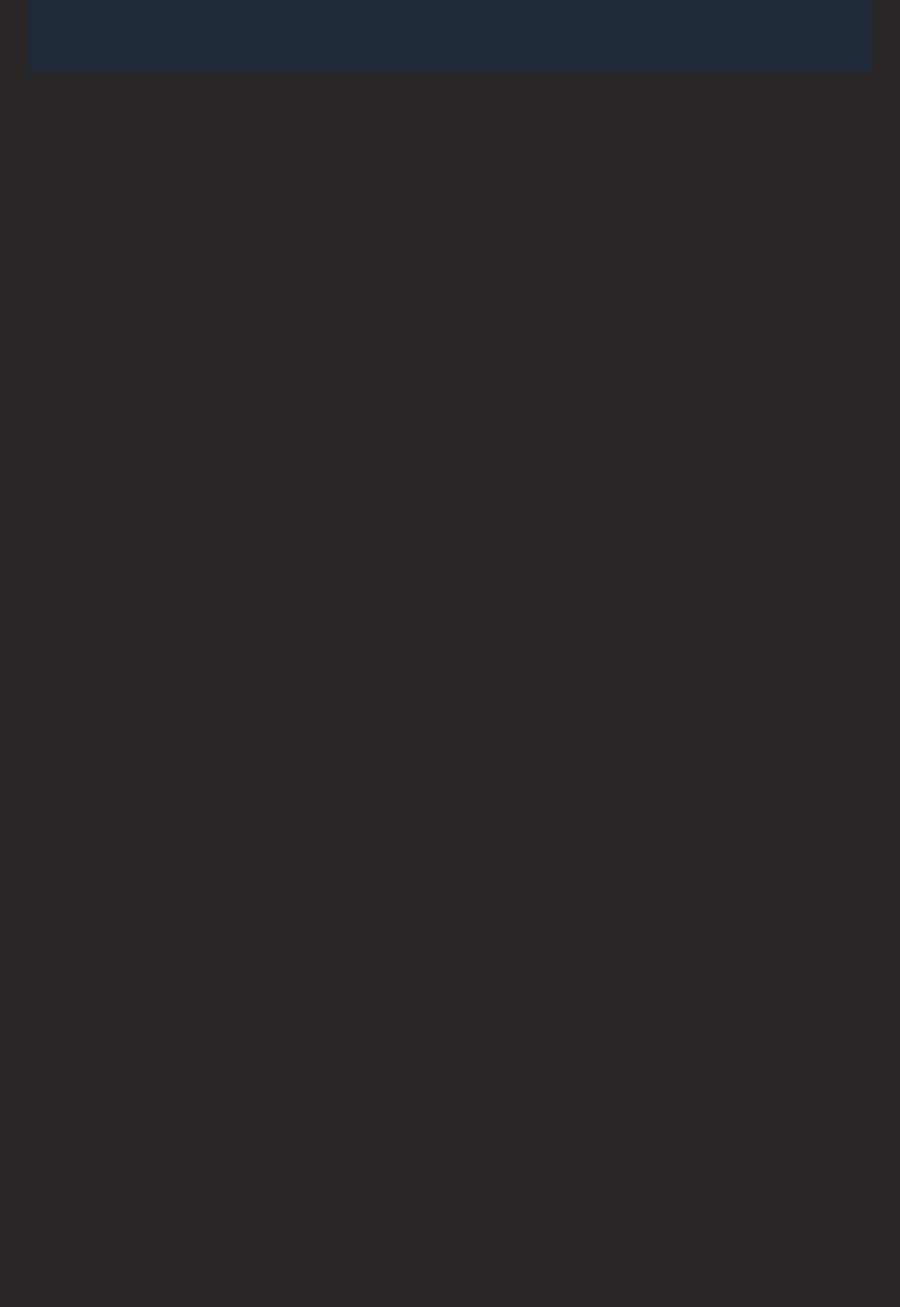
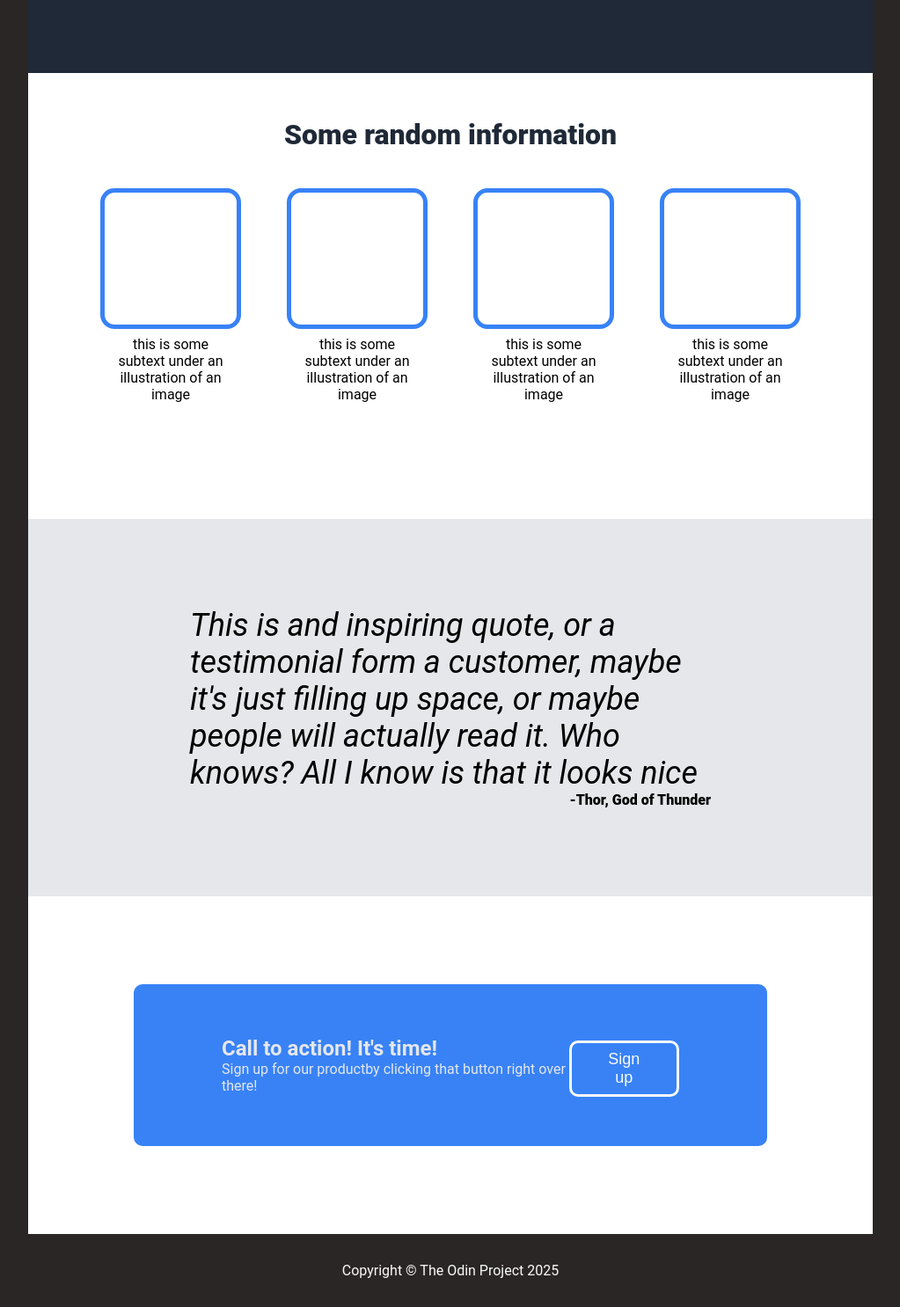
Before and after one commit to Clanky7/landing-page, a plain HTML site: page index.html in a window 1280 px wide. Shown: the part 400-1886 px from the top of the page at 88% size, without its empty margins (128-1151 px from the left). Before the commit the page ends 800 px from the top, so only its background shows below. Drawn offline with Linux system fonts and the light colour scheme.

Commit message:
pretty much done, some issues with shrinking

```diff
--- a/css/stylesheet.css
+++ b/css/stylesheet.css
@@ -1,12 +1,13 @@
-/* *{
-    border: 5px solid red;
-} */
+ *{
+    /* border: 5px solid red; */
+}
 
 body{
     font-family: 'Roboto', sans-serif;
     background-color: rgb(43, 38, 38);
     margin: 0;
 }
+
 
 .body{
     max-width: 75%;
@@ -15,11 +16,16 @@ body{
     flex-direction: column;
 }
 
+img{
+    display: none;
+}
+
 .top-section{
     background-color:#1f2937;
     display: flex;
     flex-direction: column;
     padding: 0 12.5%;
+
 }
 
 .header{
@@ -53,7 +59,7 @@ a{
     display: flex;
     padding: 12.5% 0;
     gap: 48px;
-
+    box-sizing: border-box;
 }
 
 .text-section{
@@ -68,12 +74,12 @@ a{
     padding-right: 112px;
 }
 
-.image{
+.text-section.image{
     background-color: gray;
     display: flex;
+    flex-direction: column;
     justify-content: center;
     align-items: center ;
-    flex:1;
     color: #f9faf8;
 }
 
@@ -94,3 +100,126 @@ a{
     font-weight: 900;
     font-size: 18px;
 }
+
+.info{
+    display:flex;
+    justify-content: center;
+    background-color: white;
+    flex-direction: column;
+    padding: 24px 12.5% 100px;
+    gap: 16px;
+}
+
+h2{
+    text-align: center;
+    font-size: 32px;
+    color: #1f2937;
+    font-weight: 900;
+}
+
+.info-cards{
+    display: flex;
+    justify-content: center;
+    gap: 52px;
+    align-content: center;
+    padding: 0 12.5% 32px;
+}
+
+.card{
+    display: flex;
+    align-items: center;
+    flex-direction: column;
+}
+
+.card-image{
+    height: 150px;
+    width: 150px;
+    border:5px solid #3882f6;
+    border-radius: 10%;
+    margin-bottom: 8px;
+    flex-shrink: 1;
+}
+
+.text{
+    text-align: center;
+    padding: 0 16px;
+}
+
+.quote{
+    background-color:#e5e7eb;
+    display: flex;
+    flex-direction: column;
+    padding: 100px 12.5%;
+
+}
+
+.quote.text{
+    /* font-weight: ; */
+    font-style: italic;
+    font-size: 36px;
+    text-align: start;
+    padding: 0 64px;
+}
+
+.signature{
+    align-self: flex-end;
+    font-weight: 900;
+    padding-right: 64px;
+    padding-left: 0;
+}
+
+
+
+.call-to-action.main{
+    background-color: white;
+    display: flex;
+    align-items: center;
+    justify-content: center;
+    padding: 100px 12.5%;
+}
+
+.banner{
+    display: flex;
+    justify-content:space-between;
+    flex:1;
+    background-color: #3882f6;
+    padding:56px 100px;
+    margin: 0;
+    border-radius: 10px;
+    align-items: center;
+}
+
+.call-to-action.container{
+    display: block;
+    padding: 0;
+    margin: 0;
+}
+
+h4,
+.call-to-action.info-text{
+    margin: 0;
+    padding: 0;
+}
+
+h4{
+    font-size: 24px;
+    color:#e5e7eb
+}
+
+.call-to-action.info-text{
+    color:#e5e7eb
+}
+
+.call-to-action.sign-up-button{
+    margin-top: 8px;
+    padding:8px 32px;
+    border: 3px solid #f9faf8;
+    border-radius: 10px;
+    font-weight: 500;
+}
+
+.footer{
+    text-align: center;
+    padding: 32px;
+    color:#f9faf8
+}
--- a/index.html
+++ b/index.html
@@ -27,15 +27,54 @@
                             </div>
                             <button class="sign-up-button">Sign up</button>
                         </div>
-                    <div class="image"><img src="" alt="">this is a placeholder for an image</div>
+                        <div class="text-section image"><img src="" alt="">this is a placeholder for an image</div>
+                    </div>
                 </div>
                 <div class="info">
+                    <h2>Some random information</h2>
+                    <div class="info-cards">
+                        <div class="card">
+                            <div class="card-image"><img src="" alt=""></div>
+                            <div class="text">this is some subtext under an illustration
+                                of an image
+                            </div>
+                        </div>
+                        <div class="card">
+                            <div class="card-image"><img src="" alt=""></div>
+                            <div class="text">this is some subtext under an illustration
+                                of an image</div>
+                        </div>
+                        <div class="card">
+                            <div class="card-image"><img src="" alt=""></div>
+                            <div class="text">this is some subtext under an illustration
+                                of an image</div>
+                        </div>
+                        <div class="card">
+                            <div class="card-image"><img src="" alt=""></div>
+                            <div class="text">this is some subtext under an illustration
+                                of an image</div>
+                        </div>
+                    </div>
                 </div>
                 <div class="quote">
+                    <div class="quote text">This is and inspiring quote, or a
+                        testimonial form a customer, maybe it's just filling up space,
+                        or maybe people will actually read it. Who knows? All I know
+                        is that it looks nice
+                    </div>
+                    <div class="signature">-Thor, God of Thunder</div>
                 </div>
-                <div class="signup">
+                <div class="call-to-action main">
+                    <div class="call-to-action banner">
+                        <div class="call-to-action container">
+                            <h4 class="headline">Call to action! It's time!</h4>
+                            <div class="call-to-action info-text">Sign up for our productby clicking that button right over there!</div>
+                        </div>
+                        <button class="call-to-action sign-up-button">Sign up</button>
+                    </div>
                 </div>
                 <div class="footer">
+                    Copyright © The Odin Project 2025
                 </div>
             </div>
         </body>
```
